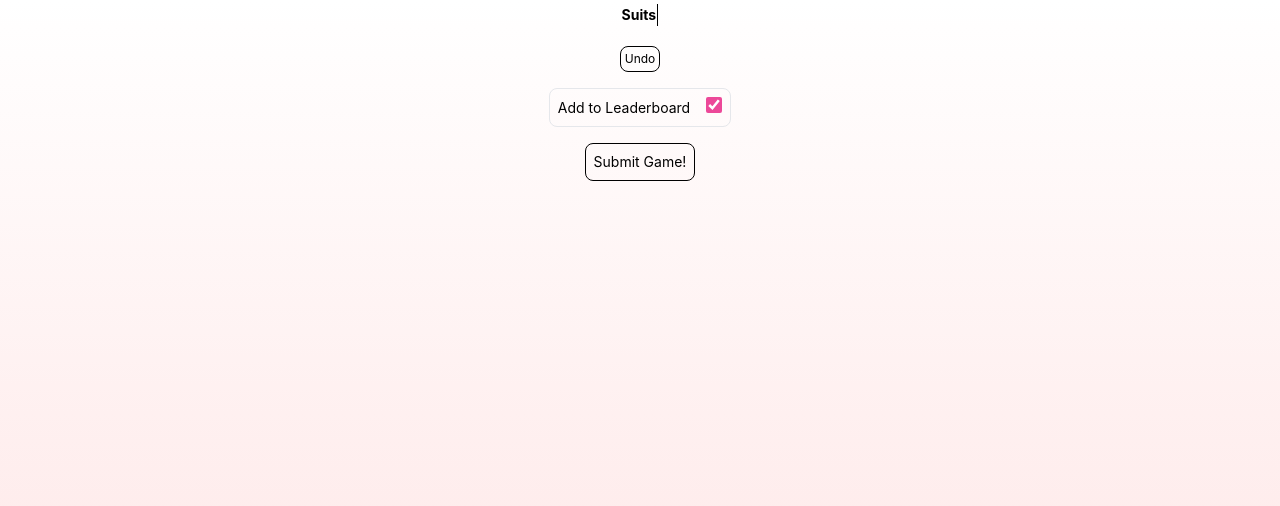
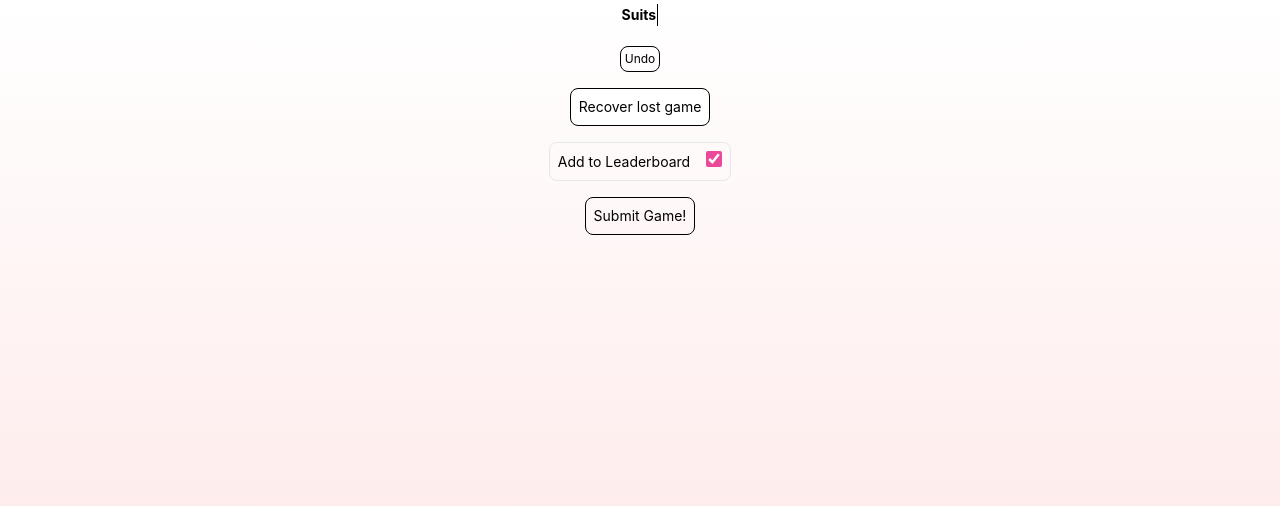
Before and after one commit to JackMcBride98/next-bidding-game, a Next.js app: page /scoreboard in a window 1280 px wide. Shown: the top 506 px of the page. Built offline with nearby package versions, Linux system fonts and the light colour scheme.

Commit message:
Add recover game from local storage functionality

```diff
--- a/package.json
+++ b/package.json
@@ -15,7 +15,8 @@
     "ncage-cube": "^0.1.69",
     "next": "12.2.2",
     "react": "18.2.0",
-    "react-dom": "18.2.0"
+    "react-dom": "18.2.0",
+    "usehooks-ts": "^2.9.1"
   },
   "devDependencies": {
     "@types/async": "^3.2.15",
--- a/pages/scoreboard.tsx
+++ b/pages/scoreboard.tsx
@@ -2,8 +2,20 @@ import RoundRow from '../components/roundRow';
 import { useState, useEffect } from 'react';
 import type { NextPage } from 'next';
 import { useRouter } from 'next/router';
-import { Round } from '../models/game';
+import game, { Round } from '../models/game';
 import Head from 'next/head';
+import { useLocalStorage } from 'usehooks-ts';
+
+type GameData = {
+	rounds: Array<Round>;
+	currentRound: number;
+	roundBids: number[][];
+	roundGets: number[][];
+	roundScores: number[][];
+	cumulativeScores: number[][];
+	bidsDone: boolean;
+	addToLeaderboard: boolean;
+};
 
 const suits = ['♥', '♠', '♦', '♣', '⨯'];
 
@@ -68,7 +80,7 @@ const arraySum = (array: number[][]) => {
 };
 
 const Scoreboard: NextPage = () => {
-  const [rounds, setRounds] = useState<Round[]>([]);
+	const [rounds, setRounds] = useState<Array<Round>>([]);
 	const [currentRound, setCurrentRound] = useState(0);
 	const [roundBids, setRoundBids] = useState<number[][]>([]);
 	const [roundGets, setRoundGets] = useState<number[][]>([]);
@@ -77,6 +89,23 @@ const Scoreboard: NextPage = () => {
 	const [bidsDone, setBidsDone] = useState(false);
 	const [addToLeaderboard, setAddToLeaderboard] = useState(true);
 	const [isSubmitting, setIsSubmitting] = useState(false);
+	const [gameData, setGameData] = useLocalStorage<GameData | null>(
+		'gameData',
+		null
+	);
+
+	const recoverLostGameData = () => {
+		if (gameData && window.confirm('Recover lost game? #RIPBamse')) {
+			setRounds(gameData.rounds);
+			setCurrentRound(gameData.currentRound);
+			setRoundBids(gameData.roundBids);
+			setRoundGets(gameData.roundGets);
+			setRoundScores(gameData.roundScores);
+			setCumulativeScores(gameData.cumulativeScores);
+			setBidsDone(gameData.bidsDone);
+			setAddToLeaderboard(gameData.addToLeaderboard);
+		}
+	};
 
 	const router = useRouter();
 	const {
@@ -155,6 +184,16 @@ const Scoreboard: NextPage = () => {
 		} else {
 			setBidsDone(true);
 		}
+		setGameData({
+			rounds,
+			currentRound,
+			roundBids,
+			roundGets,
+			roundScores,
+			cumulativeScores,
+			bidsDone,
+			addToLeaderboard,
+		});
 	};
 
 	const handleGetsDone = () => {
@@ -182,6 +221,16 @@ const Scoreboard: NextPage = () => {
 					')'
 			);
 		}
+		setGameData({
+			rounds,
+			currentRound,
+			roundBids,
+			roundGets,
+			roundScores,
+			cumulativeScores,
+			bidsDone,
+			addToLeaderboard,
+		});
 	};
 
 	const handleBidsChange = (event: string, index: number) => {
@@ -258,7 +307,6 @@ const Scoreboard: NextPage = () => {
 				<link rel="icon" href="/favicon.ico" />
 			</Head>
 			<div className="flex flex-col text-sm overflow-x-auto p-1 mx-auto min-h-screen bg-transparent md:items-center">
-        {/* <p>Location: {gameData.location}</p> */}
 				<table className="mb-5 divide-y divide-black border-collapse">
 					<thead>
 						<tr className="flex text-center divide-x divide-black">
@@ -307,6 +355,12 @@ const Scoreboard: NextPage = () => {
 							{' '}
 							Undo{' '}
 						</button>
+						<button
+							onClick={() => recoverLostGameData()}
+							className="rounded-lg border border-black p-2 w-max bg-white"
+						>
+							Recover lost game
+						</button>
 						<label className="border p-2 rounded-lg w-max">
 							Add to Leaderboard
 							<input
@@ -334,6 +388,12 @@ const Scoreboard: NextPage = () => {
 					<div className="dots-3" />
 				) : (
 					<div className="flex flex-col items-center mb-4 space-y-4 mt-80">
+						<button
+							onClick={() => recoverLostGameData()}
+							className="rounded-lg border border-black p-2 w-max bg-white"
+						>
+							Recover lost game
+						</button>
 						<label className="border p-2 rounded-lg w-max bg-white border-black flex items-center">
 							Add to Leaderboard
 							<input
```
Also changed, not shown: 1 other file (tests, documents, lock files or other folders). Lines whose indentation alone changed are shown as unchanged.
